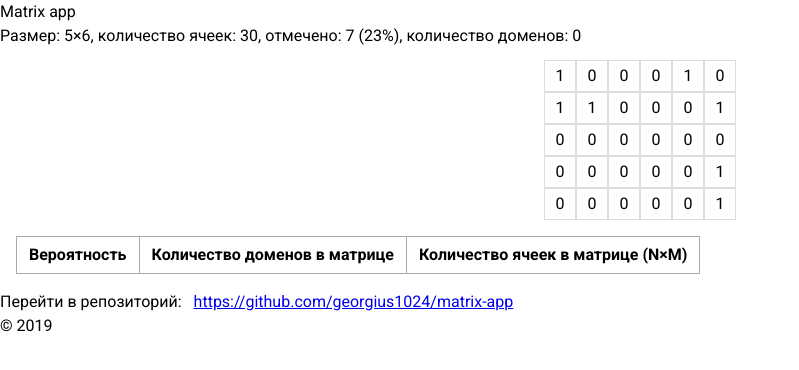
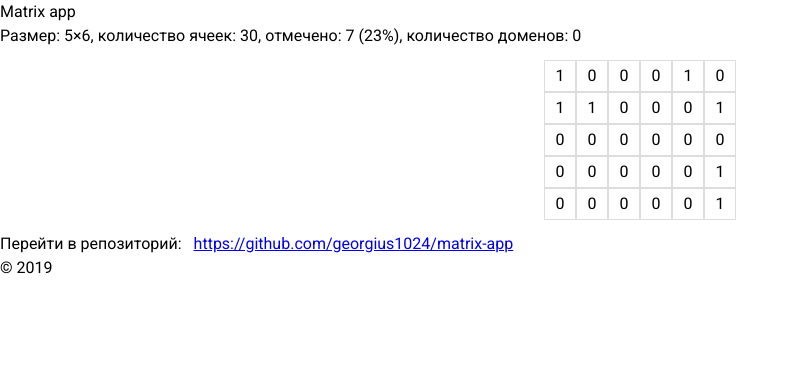
Before and after one commit to georgius1024/matrix-app, a website: page index.html in a window 1280 px wide. Shown: the whole page, without its empty margins (0-799 px from the left). Drawn offline with nearby package versions, Linux system fonts and the light colour scheme.

Commit message:
Update index.html

```diff
--- a/index.html
+++ b/index.html
@@ -61,7 +61,7 @@
             <v-layout column align-center>
               <div class="caption">{{stats}}</div>
               <matrix v-model="matrix" :rows="rows" :cols="cols" :spot-map="spotMap" @input="storeState"></matrix>
-              <table class="history">
+              <table class="history" v-if="history.length">
                 <thead>
                   <tr>
                     <th>Вероятность</th>
```
